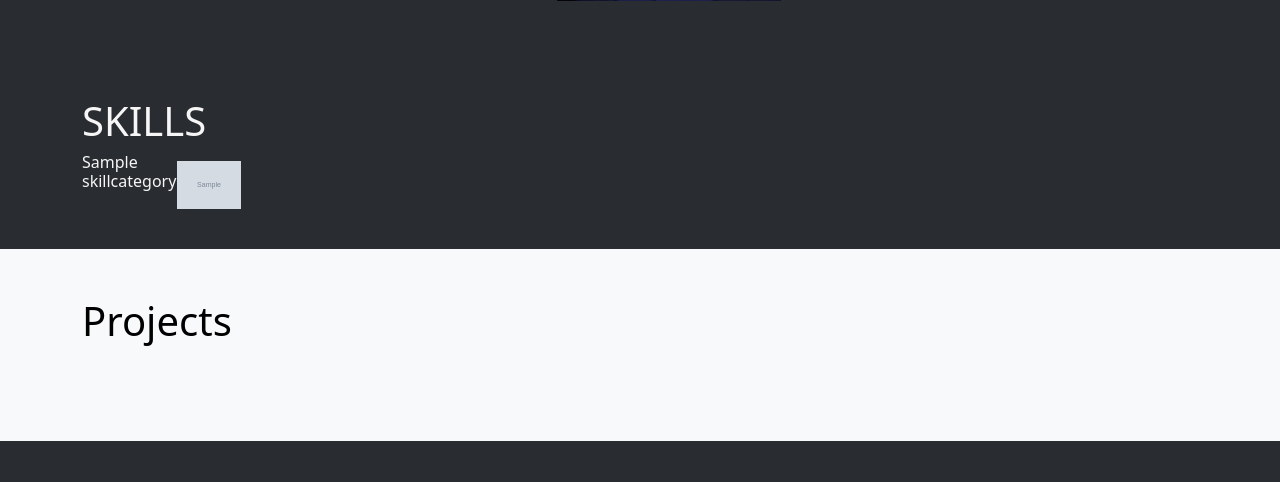
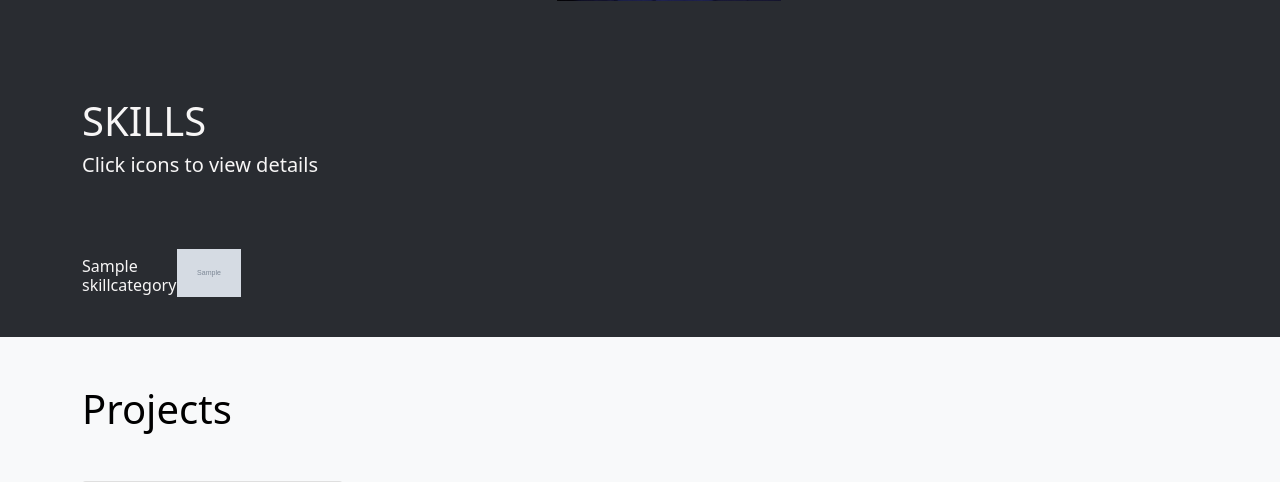
Before and after one commit to Aron-M/My-Portfolio, a Django app: page / in a window 1280 px wide. Shown: the part 649-1131 px from the top of the page. Run offline with Django 4.2, Linux system fonts and the light colour scheme; tables that the repository leaves empty hold one stand-in row (values such as "Sample post"); grey boxes marked "Sample" are stand-in pictures; some libraries are stand-ins or nearby versions.

Commit message:
styled skills icons to be more spaced out.

```diff
--- a/my_pf/templates/pages/home-page.html
+++ b/my_pf/templates/pages/home-page.html
@@ -99,6 +99,7 @@
   <section id="skills" class="container skills-container">
     <div class="skills-container">
       <h1 id="skills-id">SKILLS</h1>
+      <h5 id="skills-id" class="skills-subheader">Click icons to view details</h5>
       <div class="row">
         <div class="model-container col-lg-6">
           {% for category in category %}
@@ -110,7 +111,8 @@
             <ul class="lang_img">
               {% for skill in skill %}
               {% if skill.category == category %}
-              <li class="d-inline-block"><img class="languages_images modal-image" src="{{ skill.icon }}" alt="{{ skill.name }}"></li>
+              <li class="d-inline-block"><img class="modal-image"
+                src="{{ skill.icon }}" alt="{{ skill.name }}" title="{{ skill.description }}"></li>
               {% endif %}
               {% endfor %}
             </ul>
@@ -151,7 +153,7 @@
     <div class="container projects-section">
       <h1 class="text-center" id="projects-header">Projects</h1>
       <div class="row">
-        {% for project in projects %}
+        {% for project in project %}
         <div class="col-md-3">
           <div class="card mb-3">
             <img src="{{ project.image.url }}" alt="{{ project.name }}" class="card-img-top">
@@ -269,7 +271,7 @@
     icons.forEach(function (icon) {
       icon.addEventListener("click", function () {
         var imageSrc = icon.src;
-        var textContent = "This text needs to display unique information about each individual skill displayed within this modal"; // Replace with your desired text content
+        var textContent = icon.title;
         var titleContent = icon.alt;
         openModal(imageSrc, textContent, titleContent);
       });
--- a/static/pp4_portfolio/custom_css/style.css
+++ b/static/pp4_portfolio/custom_css/style.css
@@ -76,7 +76,6 @@ a,
 /* Skills Section & Model with Modal */
 
 .model-title {
-  margin-right: 7.5rem;
   max-width: 1rem;
   min-width: 1rem;
   margin-top: 1rem;
@@ -136,9 +135,10 @@ a,
   padding: 0;
 }
 
-#skills-subheader {
+.skills-subheader {
   margin-bottom: 4rem;
 }
+
 
 /* Modal for Skills-Section */
 
@@ -148,6 +148,7 @@ a,
   object-fit: contain;
   object-position: center;
   margin-bottom: 1rem;
+  margin-right: 2rem;
 }
 
 .text-center {
@@ -165,10 +166,6 @@ a,
 .img-fluid {
   max-width: 14rem;
   height: auto;
-}
-
-.modal-image {
-  border: none;
 }
 
 .modal-content {
@@ -276,4 +273,5 @@ a,
 
 .category-names {
   color:#f7f6f6;
+  margin-top: 1rem;
 }
```
